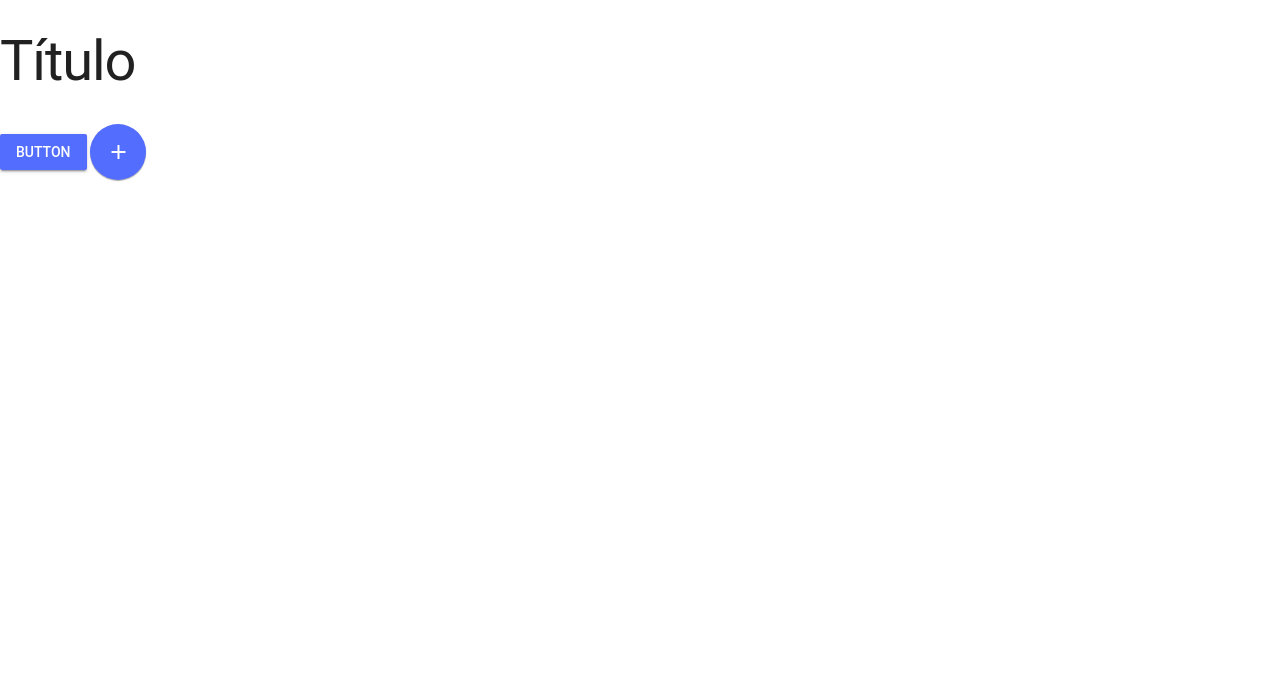
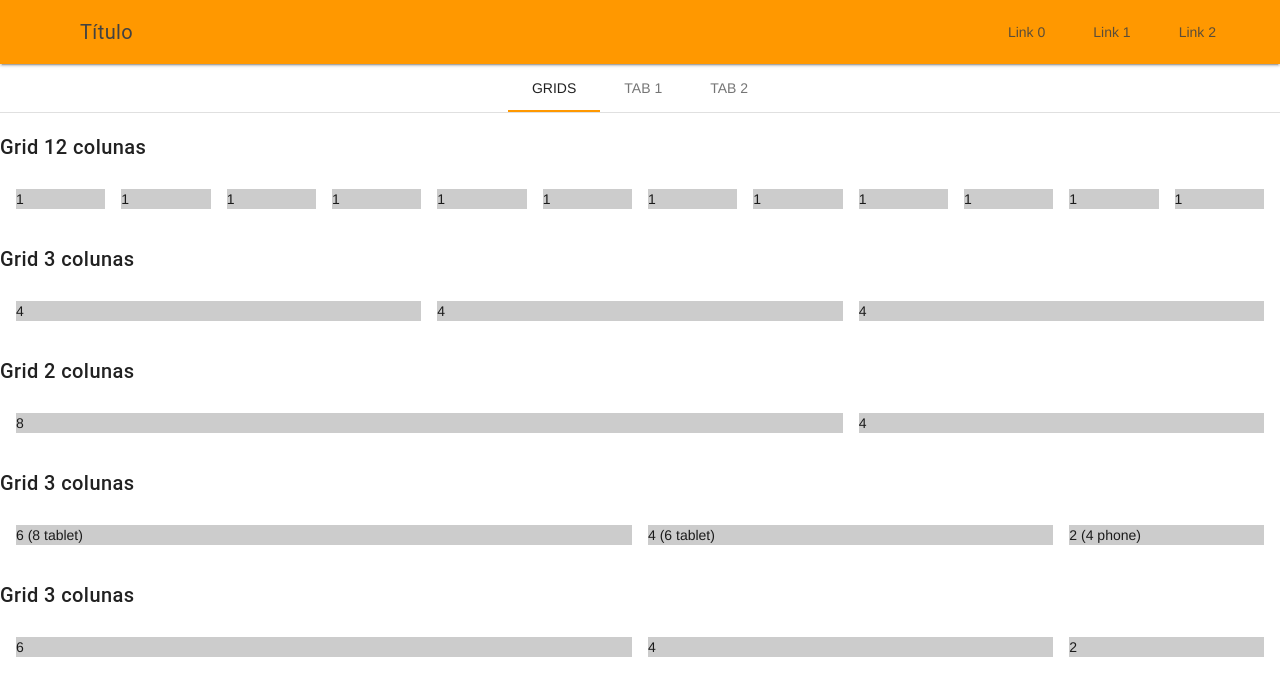
Before and after one commit to alegume/mdl_tutorial, a plain HTML site: page index.html in a window 1280 px wide. Drawn offline with Linux system fonts and the light colour scheme.

Commit message:
background and tabs addeds

```diff
--- a/index.html
+++ b/index.html
@@ -5,24 +5,116 @@
     <title>Teste</title>
     <meta name="description" content="Exemplo mdl">
     <meta name="viewport" content="width=device-width, initial-scale=1.0">
-
     <link rel="stylesheet" href="./mdl/material.min.css">
     <script src="./mdl/material.min.js"></script>
     <link rel="stylesheet" href="https://fonts.googleapis.com/icon?family=Material+Icons">
+    <!-- Temporario -->
+    <style type="text/css">
+        /*.trans {
+            background: url(img/bg1.jpg) center  / cover;
+        }*/
+
+        .mdl-cell {
+            background-color: #CCC;
+        }
+
+    </style>
+
 </head>
 <body>
-<h1> Título</h1>
-<!-- Accent-colored raised button with ripple -->
-<button class="mdl-button mdl-js-button mdl-button--raised mdl-js-ripple-effect mdl-button--accent">
-  Button
-</button>
+        <!-- mdl-layout--fixed-drawer -->
+    <div class="mdl-layout mdl-js-layout mdl-layout--fixed-header trans">
+        <!-- Gaveta -->
+        <div class="mdl-layout__drawer">
+            <span class="mdl-layout-title">Menu Gaveta</span>
+            <nav class="mdl-navigation">
+                    <a href="#" class="mdl-navigation__link">Grid</a>
+                    <a href="#" class="mdl-navigation__link">Link 1</a>
+                    <a href="#" class="mdl-navigation__link">Link 2</a>
+            </nav>
+        </div>
 
+        <!-- Cabecalho -->
+            <!-- mdl-layout__header--transparent -->
+        <header class="mdl-layout__header ">
+            <div class="mdl-layout__header-row">
+                <span class="mdl-layout-title">Título</span>
+                <div class="mdl-layout-spacer"></div>
+                <nav class="mdl-navigation">
+                    <a href="#" class="mdl-navigation__link">Link 0</a>
+                    <a href="#" class="mdl-navigation__link">Link 1</a>
+                    <a href="#" class="mdl-navigation__link">Link 2</a>
+                </nav>
 
-    <!-- Colored FAB button -->
-<button class="mdl-button mdl-js-button mdl-button--fab mdl-button--colored">
-  <i class="material-icons">add</i>
-</button>
+            </div>
+        </header>
 
+        <!-- Conteudo -->
+        <main class="mdl-layout__content">
+            <!-- Tabs -->
+            <div class="mdl-tabs mdl-js-tabs">
+                <!-- Tabs bar -->
+                <div class="mdl-tabs__tab-bar">
+                    <a href="#tab0-panel" class="mdl-tabs__tab is-active">Grids</a>
+                    <a href="#tab1-panel" class="mdl-tabs__tab">Tab 1</a>
+                    <a href="#tab2-panel" class="mdl-tabs__tab">Tab 2</a>
+                </div>
 
+                <!-- Tabs panel -->
+                <div class="mdl-tabs__panel is-active" id="tab0-panel">
+                    <h5>Grid 12 colunas</h5>
+                    <div class="mdl-grid">
+                        <div class="mdl-cell mdl-cell--1-col">1</div>
+                        <div class="mdl-cell mdl-cell--1-col">1</div>
+                        <div class="mdl-cell mdl-cell--1-col">1</div>
+                        <div class="mdl-cell mdl-cell--1-col">1</div>
+                        <div class="mdl-cell mdl-cell--1-col">1</div>
+                        <div class="mdl-cell mdl-cell--1-col">1</div>
+                        <div class="mdl-cell mdl-cell--1-col">1</div>
+                        <div class="mdl-cell mdl-cell--1-col">1</div>
+                        <div class="mdl-cell mdl-cell--1-col">1</div>
+                        <div class="mdl-cell mdl-cell--1-col">1</div>
+                        <div class="mdl-cell mdl-cell--1-col">1</div>
+                        <div class="mdl-cell mdl-cell--1-col">1</div>
+                    </div>
+
+                    <h5>Grid 3 colunas</h5>
+                    <div class="mdl-grid">
+                        <div class="mdl-cell mdl-cell--4-col">4
+                        </div>
+                        <div class="mdl-cell mdl-cell--4-col">4</div>
+                        <div class="mdl-cell mdl-cell--4-col">4</div>
+                    </div>
+
+                    <h5>Grid 2 colunas</h5>
+                    <div class="mdl-grid">
+                        <div class="mdl-cell mdl-cell--8-col">8</div>
+                        <div class="mdl-cell mdl-cell--4-col">4</div>
+                    </div>
+
+                    <h5>Grid 3 colunas</h5>
+                    <div class="mdl-grid">
+                        <div class="mdl-cell mdl-cell--6-col mdl-cell--8-col-tablet">6 (8 tablet)</div>
+                        <div class="mdl-cell mdl-cell--4-col mdl-cell--6-col-tablet">4 (6 tablet)</div>
+                        <div class="mdl-cell mdl-cell--2-col mdl-cell--4-col-phone">2 (4 phone)</div>
+                    </div>
+
+                    <h5>Grid 3 colunas</h5>
+                    <div class="mdl-grid">
+                        <div class="mdl-cell mdl-cell--6-col">6</div>
+                        <div class="mdl-cell mdl-cell--4-col">4</div>
+                        <div class="mdl-cell mdl-cell--2-col">2</div>
+                    </div>
+                </div>
+
+                <div class="mdl-tabs__panel" id="tab1-panel">
+                    <h3>Panel 1</h3>
+                </div>
+                <div class="mdl-tabs__panel" id="tab2-panel">
+                    <h3>Panel 2</h3>
+                </div>
+            </div>
+        </main>
+    </div>
 </body>
 </html>
```
Also changed, not shown: img/bg.jpg (added), img/bg1.jpg (added), img/bg2.jpg (added), img/bg3.jpg (added).
